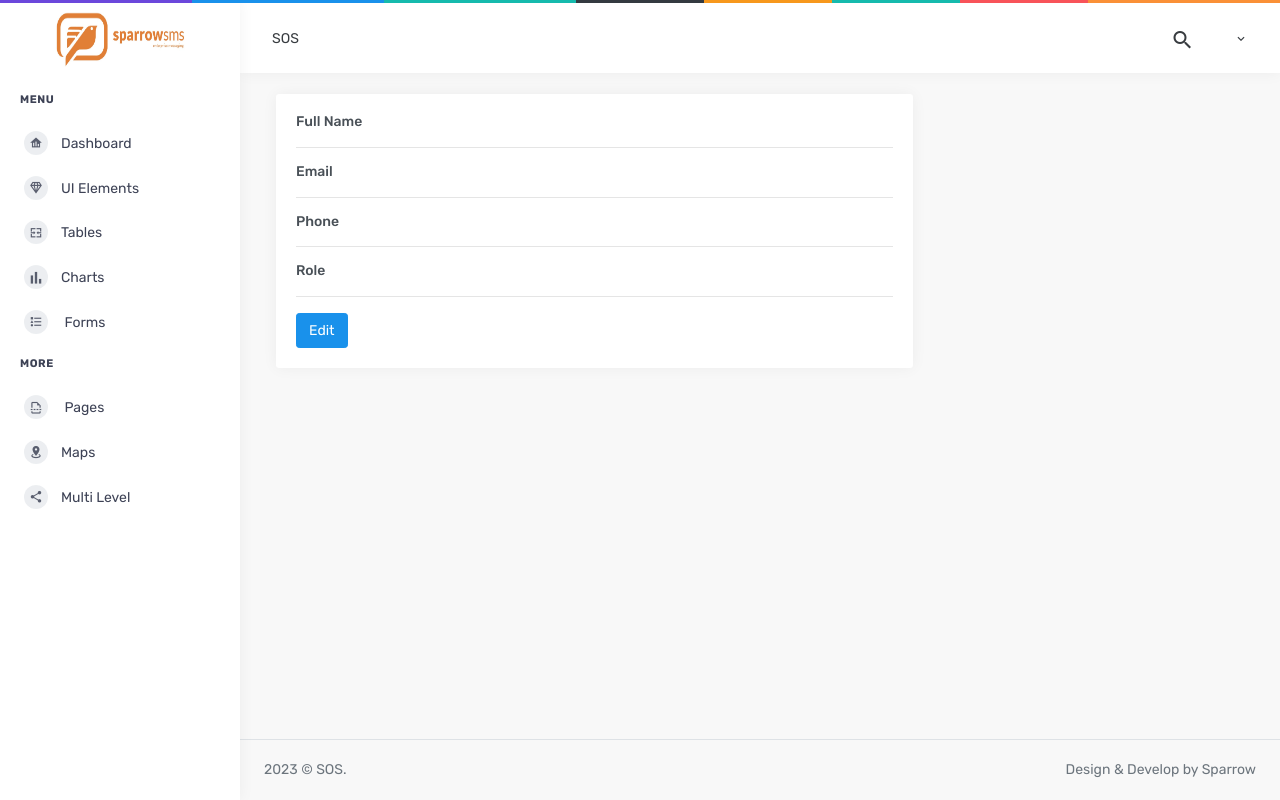
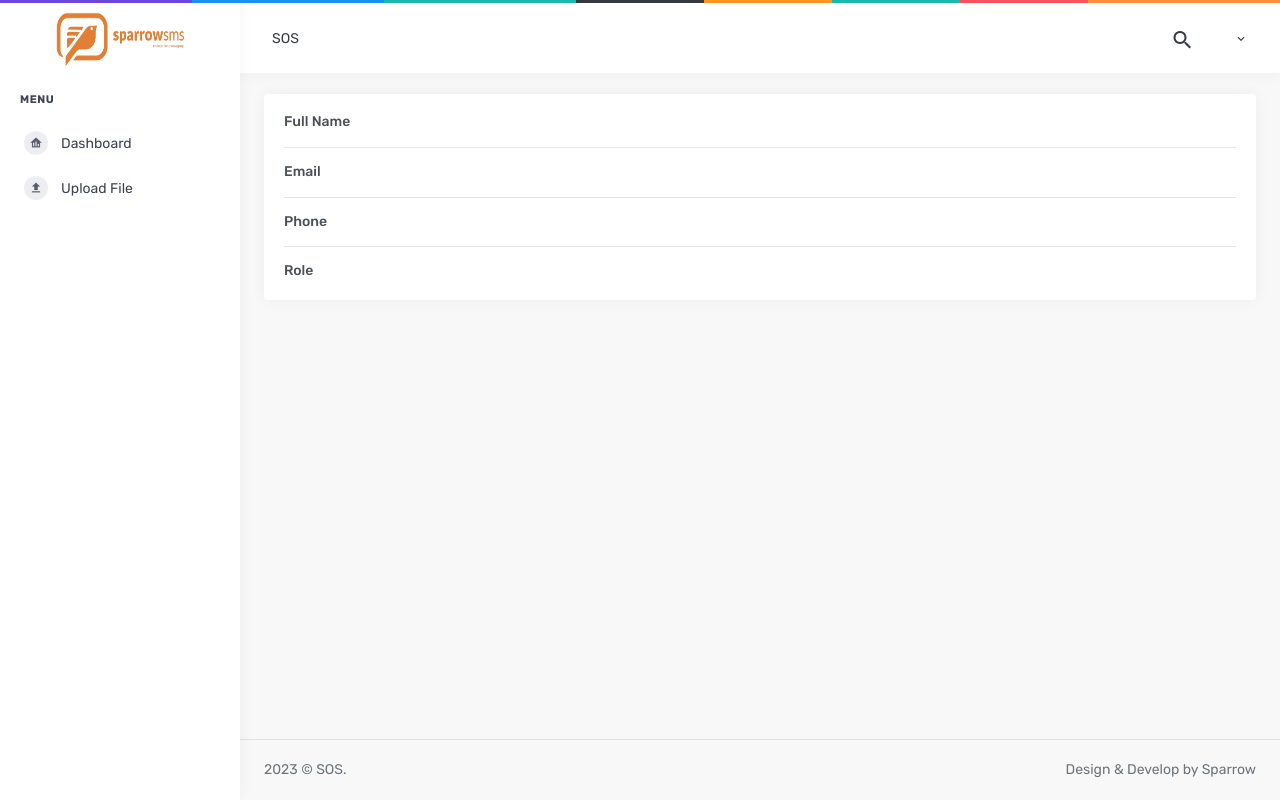
Before and after one commit to Bic-ky/Automated-Debt-Collection, a Django app: page /sales/profile/ in a window 1280 px wide. Run offline with Django 4.2, Linux system fonts and the light colour scheme; some libraries are stand-ins or nearby versions.

Commit message:
Dashboard changes

```diff
--- a/templates/base.html
+++ b/templates/base.html
@@ -130,47 +130,12 @@
                             {% endif %}
 
                             <li>
-                                <a href="#" class="waves-effect"><i
-                                        class="mdi mdi-diamond-stone "></i><span>UI Elements</span></a>
+                                <a href="{% url "upload_excel" %}" class="waves-effect"><i
+                                        class="mdi mdi-upload "></i><span>Upload File</span></a>
 
                             </li>
 
-                            <li>
-                                <a href="#" class="waves-effect"><i class="mdi mdi-table-merge-cells"></i><span>Tables</span></a>
 
-                            </li>
-
-                            <li>
-                                <a href="#" class="waves-effect"><i class="mdi mdi-poll">
-                                </i><span>Charts</span></a>
-
-                            </li>
-
-                            <li>
-                                <a href="#" class="waves-effect"><i class="mdi mdi-format-list-bulleted-type"></i>
-                                <span>Forms</span></a>
-
-                            </li>
-
-                            <li class="menu-title">More</li>
-
-                            <li>
-                                <a href="#" class="waves-effect"><i class="mdi mdi-format-page-break"></i>
-                                    <span>Pages</span></a>
-
-                            </li>
-
-                            <li>
-                                <a href="#" class="waves-effect"><i
-                                        class="mdi mdi-map-marker-radius"></i><span>Maps</span></a>
-
-                            </li>
-
-                            <li>
-                                <a href="#" class="waves-effect"><i
-                                        class="mdi mdi-share-variant"></i><span>Multi Level</span></a>
-
-                            </li>
 
                         </ul>
                     </div>
--- a/templates/profile.html
+++ b/templates/profile.html
@@ -3,7 +3,7 @@
 {% block content %}
 
 
-<div class="col-md-8">
+<div class="col-md-">
     <div class="card mb-3">
       <div class="card-body">
         <div class="row">
@@ -41,12 +41,6 @@
             {{user.u_type}}
           </div>
         </div>
-        <hr>
-        <div class="row">
-          <div class="col-sm-12">
-            <a class="btn btn-info " target="__blank" href="https://www.bootdey.com/snippets/view/profile-edit-data-and-skills">Edit</a>
-          </div>
-        </div>
       </div>
     </div>
 
--- a/templates/user_dash.html
+++ b/templates/user_dash.html
@@ -1,5 +1,10 @@
 {% extends "base.html" %}
 
 {% block content %}
+<div class="col-lg-12 col-md-12 col-sm-12 col-xs-12">
+    <!-- Load message -->
+    {% include 'alerts2.html' %}
+</div>
 <h1> USER</h1>
+
 {% endblock content %}
```
Also changed, not shown: templates/admin_dash.html (+7 -0 lines), templates/alerts2.html (+10 -0 lines).
